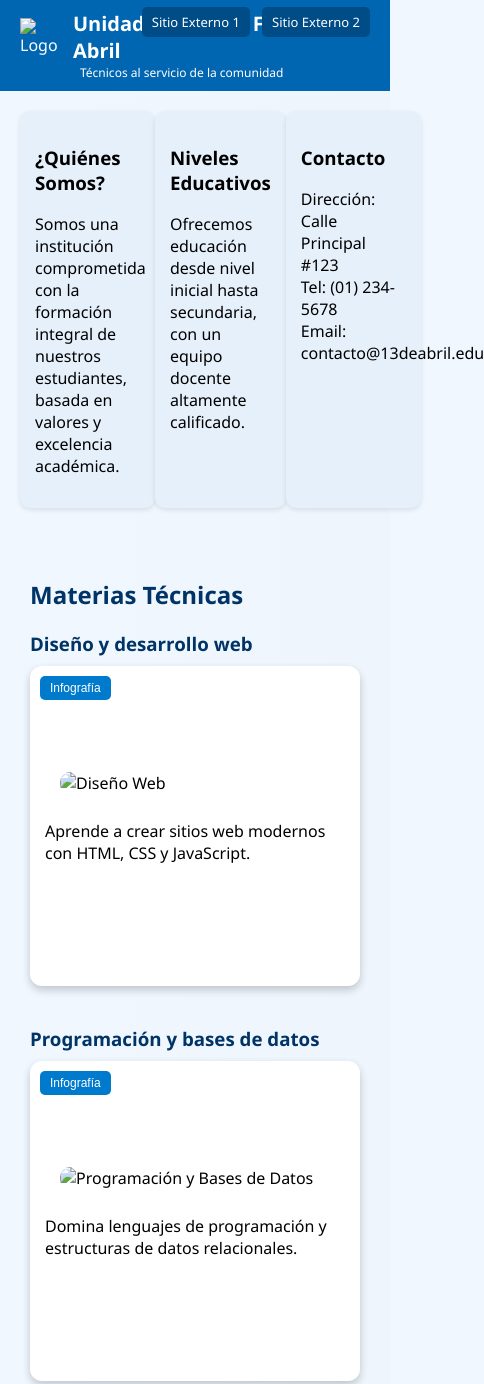
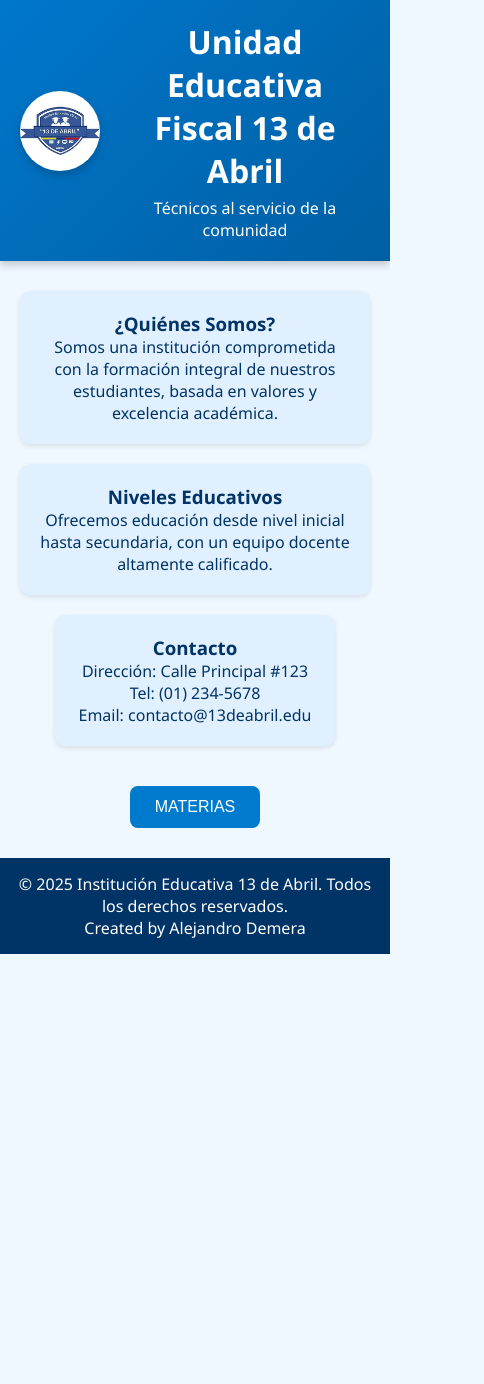
Before and after one commit to Alejxdp/colegio1, a plain HTML site: page index.html in a window 390 px wide. Shown: the top 1384 px of the page, 484 px wide, since content can reach past the window. After the commit the page ends 954 px from the top, so only its background shows below. Drawn offline with Linux system fonts and the light colour scheme.

Commit message:
otra vez

```diff
--- a/index.html
+++ b/index.html
@@ -1,101 +1,110 @@
 <!DOCTYPE html>
 <html lang="es">
 <head>
-  <meta charset="UTF-8" />
-  <meta name="viewport" content="width=device-width, initial-scale=1.0"/>
-  <title>Unidad Educativa Fiscal 13 de Abril</title>
-  <link rel="stylesheet" href="styles.css" />
+  <meta charset="UTF-8">
+  <title>13 de Abril</title>
+  <meta name="viewport" content="width=device-width, initial-scale=1.0">
+  <link rel="stylesheet" href="styles.css">
+  <link rel="icon" href="escudo.png" type="image/png">
+
 </head>
 <body>
 
-  <header class="encabezado">
-    <div class="logo-titulo">
-      <img src="logo.png" alt="Logo" class="logo"/>
+  <header class="header">
+    <img src="escudo.png" alt="Escudo del colegio" class="logo">
+    <div class="header-text">
       <h1>Unidad Educativa Fiscal 13 de Abril</h1>
+      <p>Técnicos al servicio de la comunidad</p>
     </div>
-    <div class="botones-header">
-      <a href="#">Sitio Externo 1</a>
-      <a href="#">Sitio Externo 2</a>
-    </div>
-    <p class="subtitulo">Técnicos al servicio de la comunidad</p>
   </header>
 
-  <section class="info-general">
-    <div class="caja">
+  <section id="info-general" class="row">
+    <div class="column">
       <h3>¿Quiénes Somos?</h3>
       <p>Somos una institución comprometida con la formación integral de nuestros estudiantes, basada en valores y excelencia académica.</p>
     </div>
-    <div class="caja">
+    <div class="column">
       <h3>Niveles Educativos</h3>
       <p>Ofrecemos educación desde nivel inicial hasta secundaria, con un equipo docente altamente calificado.</p>
     </div>
-    <div class="caja">
+    <div class="column">
       <h3>Contacto</h3>
       <p>Dirección: Calle Principal #123<br>Tel: (01) 234-5678<br>Email: contacto@13deabril.edu</p>
     </div>
   </section>
 
-  <main class="contenedor">
+<section id="boton-mostrar" class="materias-section">
+  <button id="materias-btn">MATERIAS</button>
+</section>
+
+<section id="materias-container" class="hidden">
   <h2>Materias Técnicas</h2>
 
-    <div class="materia">
+  <div class="materia-card">
+    <div class="card-inner">
+      <div class="card-front">
+        <img src="icons/web-design.svg" alt="Icono Web" class="icono-materia">
         <h3>Diseño y desarrollo web</h3>
-      <div class="tarjeta">
-        <div class="frontal">
-          <button class="btn-voltear">Infografía</button>
-          <img src="web.jpg" alt="Diseño Web">
+        <button class="info-btn">Infografía</button>
+      </div>
+      <div class="card-back">
+        <img src="infografias/web-design.png" alt="Infografía Web" class="img-info">
         <p>Aprende a crear sitios web modernos con HTML, CSS y JavaScript.</p>
-        </div>
-        <div class="trasera">
-          <img src="infografia-web.jpg" alt="Infografía Diseño Web">
-          <p>Infografía sobre Diseño y Desarrollo Web.</p>
       </div>
     </div>
   </div>
 
-    <div class="materia">
+  <div class="materia-card">
+    <div class="card-inner">
+      <div class="card-front">
+        <img src="icons/programming.svg" alt="Icono Programación" class="icono-materia">
         <h3>Programación y bases de datos</h3>
-      <div class="tarjeta">
-        <div class="frontal">
-          <button class="btn-voltear">Infografía</button>
-          <img src="programacion.jpg" alt="Programación y Bases de Datos">
+        <button class="info-btn">Infografía</button>
+      </div>
+      <div class="card-back">
+        <img src="infografias/programming.png" alt="Infografía Programación" class="img-info">
         <p>Domina lenguajes de programación y estructuras de datos relacionales.</p>
-        </div>
-        <div class="trasera">
-          <img src="infografia-programacion.jpg" alt="Infografía Programación">
-          <p>Infografía sobre Programación y Bases de Datos.</p>
       </div>
     </div>
   </div>
 
-    <div class="materia">
+  <div class="materia-card">
+    <div class="card-inner">
+      <div class="card-front">
+        <img src="icons/support.svg" alt="Icono Soporte" class="icono-materia">
         <h3>Soporte técnico</h3>
-      <div class="tarjeta">
-        <div class="frontal">
-          <button class="btn-voltear">Infografía</button>
-          <img src="soporte.jpg" alt="Soporte Técnico">
-          <p>Aprende a brindar soporte a computadoras, redes y software.</p>
+        <button class="info-btn">Infografía</button>
       </div>
-        <div class="trasera">
-          <img src="infografia-soporte.jpg" alt="Infografía Soporte Técnico">
-          <p>Infografía sobre Soporte Técnico.</p>
+      <div class="card-back">
+        <img src="infografias/support.png" alt="Infografía Soporte" class="img-info">
+        <p>Resuelve problemas de hardware, software y redes con eficiencia.</p>
       </div>
     </div>
   </div>
 
-  </main>
+  <div class="materia-card">
+    <div class="card-inner">
+      <div class="card-front">
+        <img src="icons/os.svg" alt="Icono Sistemas" class="icono-materia">
+        <h3>Sistemas operativos y redes</h3>
+        <button class="info-btn">Infografía</button>
+      </div>
+      <div class="card-back">
+        <img src="infografias/os.png" alt="Infografía Sistemas" class="img-info">
+        <p>Comprende el funcionamiento de Windows, Linux y la configuración de redes informáticas.</p>
+      </div>
+    </div>
+  </div>
 
-  <script>
-    const tarjetas = document.querySelectorAll('.tarjeta');
-    tarjetas.forEach(t => {
-      const boton = t.querySelector('.btn-voltear');
-      boton.addEventListener('click', () => {
-        tarjetas.forEach(card => {
-          if (card !== t) card.classList.remove('girada');
-        });
-        t.classList.toggle('girada');
-      });
-    });
-  </script>
+  <button id="volver-btn" class="hidden">Volver</button>
+</section>
+
+
+  <footer class="footer">
+    <p>&copy; 2025 Institución Educativa 13 de Abril. Todos los derechos reservados.</p>
+    <p>Created by Alejandro Demera</p>
+  </footer>
+
+  <script src="script.js"></script>
 </body>
 </html>
--- a/styles.css
+++ b/styles.css
@@ -1,145 +1,255 @@
-body {
+* {
+  box-sizing: border-box;
   margin: 0;
-  font-family: 'Segoe UI', sans-serif;
-  background: linear-gradient(to right, #f0f7ff, #eef5fc);
+  padding: 0;
 }
 
-.encabezado {
-  background-color: #0066b2;
-  color: white;
-  padding: 10px 20px;
-  display: flex;
-  flex-direction: column;
-  align-items: flex-start;
-  position: relative;
+body {
+  font-family: 'Segoe UI', sans-serif;
+  background-color: #f0f8ff;
+  color: #003366;
+  overflow-x: hidden;
 }
 
-.logo-titulo {
+.header {
+  background: linear-gradient(135deg, #0077cc, #005fa3);
+  color: white;
+  padding: 40px 20px;
+  text-align: center;
+  box-shadow: 0 4px 8px rgba(0,0,0,0.2);
+}
+
+.header {
   display: flex;
   align-items: center;
+  justify-content: flex-start;
+  gap: 20px;
+  flex-wrap: wrap;
+  padding: 20px;
+  background: linear-gradient(135deg, #0077cc, #005fa3);
+  color: white;
 }
 
 .logo {
-  width: 50px;
+  width: 80px;
   height: auto;
-  margin-right: 10px;
 }
 
-.encabezado h1 {
-  font-size: 20px;
-  margin: 0;
+/* Logo circular */
+.logo {
+  width: 80px;
+  height: 80px;
+  border-radius: 50%;
+  object-fit: cover;
+  box-shadow: 0 4px 8px rgba(0,0,0,0.2);
 }
 
-.subtitulo {
-  margin: 0;
-  font-size: 12px;
-  padding-left: 60px;
+/* Botón volver */
+#volver-btn {
+  margin-top: 20px;
+  background-color: #004080;
+  color: white;
+  padding: 10px 20px;
+  border: none;
+  border-radius: 8px;
+  cursor: pointer;
+  transition: background 0.3s ease;
 }
 
-.botones-header {
-  position: absolute;
-  top: 10px;
-  right: 20px;
+#volver-btn:hover {
+  background-color: #00264d;
 }
 
-.botones-header a {
-  background-color: #004c87;
-  color: white;
-  padding: 6px 10px;
-  margin-left: 8px;
-  text-decoration: none;
-  border-radius: 5px;
-  font-size: 13px;
+
+.header-text {
+  flex: 1;
 }
 
-.info-general {
-  display: flex;
-  justify-content: space-around;
-  padding: 20px;
+.header-text h1 {
+  margin: 0;
+  font-size: 2em;
 }
 
-.caja {
-  background-color: #e6f0fa;
-  padding: 15px;
-  border-radius: 10px;
-  width: 30%;
-  box-shadow: 0 2px 5px rgba(0,0,0,0.1);
+.header-text p {
+  margin: 5px 0 0;
+  font-size: 1em;
 }
 
-.contenedor {
-  padding: 30px;
+
+.row {
+  display: flex;
+  flex-wrap: wrap;
+  justify-content: center;
+  margin: 20px 0;
 }
 
-h2 {
-  margin-bottom: 20px;
-  color: #003366;
+.column {
+  background-color: #e0f0ff;
+  border-radius: 10px;
+  box-shadow: 0 2px 5px rgba(0,0,0,0.1);
+  margin: 10px;
+  padding: 20px;
+  flex: 1;
+  min-width: 280px;
+  max-width: 350px;
+  text-align: center;
+  transition: all 0.5s ease;
 }
 
-.materia {
-  margin-bottom: 40px;
+.footer {
+  background-color: #003366;
+  color: white;
+  text-align: center;
+  padding: 15px;
+  margin-top: 30px;
 }
 
-.materia h3 {
-  color: #003366;
-  margin-bottom: 10px;
+.materias-section {
+  text-align: center;
+  margin: 30px 20px;
 }
 
-.tarjeta {
-  width: 100%;
-  max-width: 400px;
-  height: 320px;
-  perspective: 1000px;
-  position: relative;
+#materias-btn {
+  background-color: #007acc;
+  color: white;
+  border: none;
+  padding: 12px 25px;
+  font-size: 1em;
+  border-radius: 8px;
+  cursor: pointer;
+  transition: background 0.3s ease;
 }
 
-.tarjeta .frontal,
-.tarjeta .trasera {
+#materias-btn:hover {
+  background-color: #005fa3;
+}
+
+#materias-container {
+  display: none; /* se mantiene oculto */
+  flex-direction: column;
+  align-items: center;
+  margin: 30px auto;
+  max-width: 900px;
+  gap: 20px;
+}
+
+#materias-container.fade-in {
+  display: flex;
+  animation: fadeIn 0.8s ease forwards;
+}
+
+
+.materia-card {
+  background-color: #d0eaff;
+  border-radius: 12px;
+  padding: 20px;
+  width: 100%;
+  max-width: 600px;
+  text-align: center;
+  box-shadow: 0 4px 12px rgba(0,0,0,0.1);
+  transition: transform 0.3s ease;
+}
+
+.materia-card:hover {
+  transform: translateY(-5px);
+}
+
+.info-btn {
+  margin-top: 10px;
+  padding: 8px 16px;
+  background-color: #005fa3;
+  color: white;
+  border: none;
+  border-radius: 6px;
+  cursor: pointer;
+  transition: background 0.3s ease;
+}
+
+.info-btn:hover {
+  background-color: #004080;
+}
+
+.extra-info {
+  margin-top: 10px;
+  color: #003366;
+  font-size: 0.95em;
+  transition: all 0.3s ease;
+}
+
+.hidden {
+  display: none;
+}
+
+@keyframes fadeIn {
+  0% {opacity: 0; transform: translateY(30px);}
+  100% {opacity: 1; transform: translateY(0);}
+}
+
+@media (max-width: 768px) {
+  .row {
+    flex-direction: column;
+    align-items: center;
+  }
+
+  .materia-card {
+    width: 90%;
+  }
+}
+
+.hidden {
+  display: none;
+}
+.materia-card {
+  perspective: 1000px;
+}
+
+.card-inner {
+  position: relative;
+  width: 100%;
+  max-width: 600px;
+  height: 300px;
+  transform-style: preserve-3d;
+  transition: transform 0.8s;
+  margin: auto;
+}
+
+.card-flipped .card-inner {
+  transform: rotateY(180deg);
+}
+
+.card-front, .card-back {
   position: absolute;
   width: 100%;
   height: 100%;
   backface-visibility: hidden;
+  background-color: #d0eaff;
   border-radius: 12px;
-  box-shadow: 0 4px 8px rgba(0,0,0,0.2);
-  background: white;
-  padding: 15px;
-  box-sizing: border-box;
-  transition: transform 0.8s ease;
+  box-shadow: 0 4px 12px rgba(0,0,0,0.1);
+  padding: 20px;
+  text-align: center;
   display: flex;
   flex-direction: column;
+  justify-content: center;
   align-items: center;
-  justify-content: center;
 }
 
-.tarjeta .frontal img,
-.tarjeta .trasera img {
-  width: 90%;
-  max-height: 150px;
-  object-fit: cover;
-  border-radius: 10px;
+.card-front {
+  z-index: 2;
+}
+
+.card-back {
+  transform: rotateY(180deg);
+}
+
+.icono-materia {
+  width: 60px;
+  height: 60px;
   margin-bottom: 10px;
 }
 
-.tarjeta .trasera {
-  transform: rotateY(180deg);
+.img-info {
+  width: 80%;
+  max-width: 300px;
+  margin-bottom: 10px;
+  border-radius: 8px;
 }
-
-.tarjeta.girada .frontal {
-  transform: rotateY(180deg);
-}
-
-.tarjeta.girada .trasera {
-  transform: rotateY(360deg);
-}
-
-.btn-voltear {
-  position: absolute;
-  top: 10px;
-  left: 10px;
-  padding: 5px 10px;
-  font-size: 12px;
-  border: none;
-  background-color: #007acc;
-  color: white;
-  border-radius: 5px;
-  cursor: pointer;
-}
```
Lines whose indentation alone changed are shown as unchanged.
